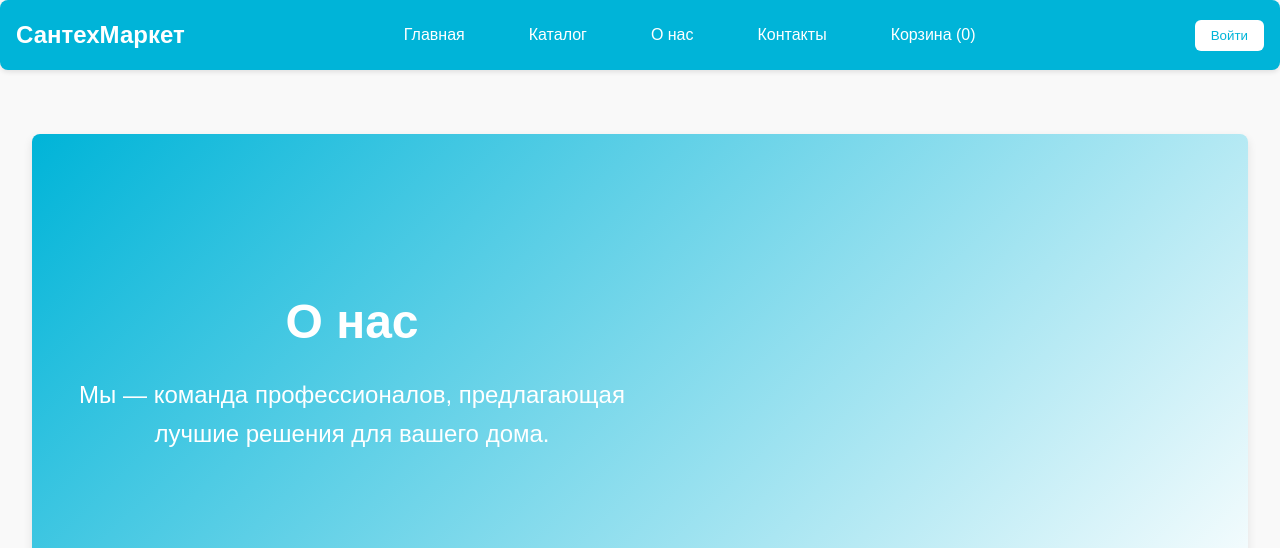
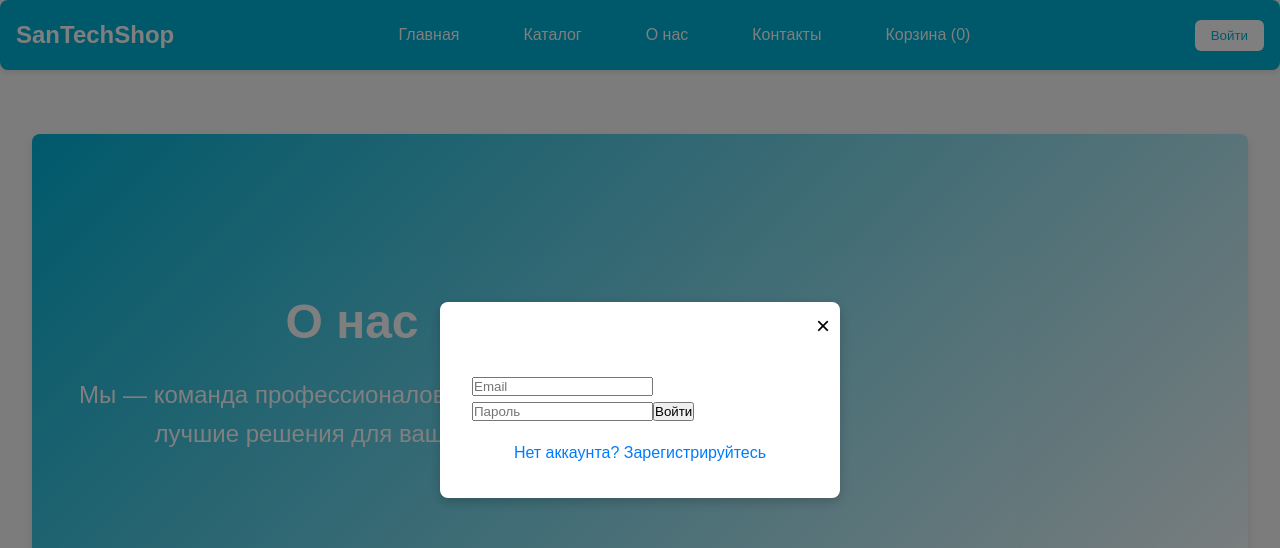
Before and after one commit to Pica6661/DIPLOM, a React (Vite) app in the folder frontend/: page /about in a window 1280 px wide. Shown: the top 548 px of the page. Built offline with nearby package versions, Linux system fonts and the light colour scheme.

Commit message:
ласт2

```diff
--- a/frontend/src/components/AuthModal.jsx
+++ b/frontend/src/components/AuthModal.jsx
@@ -1,28 +1,17 @@
 // src/components/AuthModal.jsx
 import React, { useState } from 'react';
 import PropTypes from 'prop-types';
-import { loginUser, registerUser } from '../services/authService'; // Импортируем отдельные функции
+import { loginUser, registerUser } from '../services/authService';
 import { useAuth } from '../hooks/useAuth';
-import { useNavigate } from 'react-router-dom';
 
 const AuthModal = ({ isOpen, onClose }) => {
   const [isLogin, setIsLogin] = useState(true);
-  const [formData, setFormData] = useState({
-    email: '',
-    password: '',
-    name: ''
-  });
+  const [formData, setFormData] = useState({ email: '', password: '' });
   const [error, setError] = useState('');
   const [loading, setLoading] = useState(false);
 
-  const { login } = useAuth();
-  const navigate = useNavigate();
-
   const handleChange = (e) => {
-    setFormData({
-      ...formData,
-      [e.target.name]: e.target.value
-    });
+    setFormData({ ...formData, [e.target.name]: e.target.value });
   };
 
   const handleSubmit = async (e) => {
@@ -32,22 +21,13 @@ const AuthModal = ({ isOpen, onClose }) => {
 
     try {
       if (isLogin) {
-        // Вход
-        const res = await loginUser({
-          email: formData.email,
-          password: formData.password
-        });
-
+        const res = await loginUser(formData);
         if (res?.user) {
-          login(res.user); // Сохраняем пользователя в контексте
-          onClose(); // Закрываем модальное окно
-          navigate('/profile'); // Перенаправляем в профиль
+          onClose();
         }
       } else {
-        // Регистрация
         await registerUser(formData);
-        setIsLogin(true); // Переключаемся на форму входа
-        setFormData({ ...formData, password: '' }); // Очищаем пароль
+        setIsLogin(true);
       }
     } catch (err) {
       setError('Ошибка при авторизации. Попробуйте ещё раз.');
@@ -55,8 +35,6 @@ const AuthModal = ({ isOpen, onClose }) => {
       setLoading(false);
     }
   };
-
-  if (!isOpen) return null;
 
   return (
     <div className="modal-overlay" onClick={onClose}>
@@ -69,18 +47,6 @@ const AuthModal = ({ isOpen, onClose }) => {
         {error && <p className="error">{error}</p>}
 
         <form onSubmit={handleSubmit}>
-          {!isLogin && (
-            <input
-              type="text"
-              name="name"
-              placeholder="Имя"
-              value={formData.name}
-              onChange={handleChange}
-              required={!isLogin}
-              disabled={loading}
-              autoComplete="name"
-            />
-          )}
           <input
             type="email"
             name="email"
@@ -116,7 +82,7 @@ const AuthModal = ({ isOpen, onClose }) => {
 
 AuthModal.propTypes = {
   isOpen: PropTypes.bool.isRequired,
-  onClose: PropTypes.func.isRequired
+  onClose: PropTypes.func.isRequired,
 };
 
 export default AuthModal;
--- a/frontend/src/components/Header.jsx
+++ b/frontend/src/components/Header.jsx
@@ -1,42 +1,45 @@
-// Header.jsx
-import React, { useState } from 'react';
+// src/components/Header.jsx
+import React, { useState, useEffect } from 'react';
 import { Link, useNavigate } from 'react-router-dom';
-import { useCart } from '../context/CartContext';
+import AuthModal from './AuthModal';
 import { useAuth } from '../hooks/useAuth';
-import AuthModal from './AuthModal';
 
-function Header() {
-  const { cartCount } = useCart();
+export default function Header() {
   const { user, logout } = useAuth();
   const navigate = useNavigate();
   const [isAuthModalOpen, setIsAuthModalOpen] = useState(false);
 
-  const handleLogout = () => {
-    logout();
-    navigate('/');
-  };
+  // Добавляем слушатель localStorage
+  useEffect(() => {
+    const handleStorageChange = () => {
+      window.dispatchEvent(new Event('storage'));
+    };
+
+    window.addEventListener('storage', handleStorageChange);
+    return () => window.removeEventListener('storage', handleStorageChange);
+  }, []);
 
   return (
     <header className="header">
-      <div className="logo">СантехМаркет</div>
+      <div className="logo">SanTechShop</div>
       <nav>
         <ul className="nav-links">
           <li><Link to="/">Главная</Link></li>
           <li><Link to="/catalog">Каталог</Link></li>
           <li><Link to="/about">О нас</Link></li>
           <li><Link to="/contacts">Контакты</Link></li>
-          <li><Link to="/cart">Корзина (<span id="cart-count">{cartCount}</span>)</Link></li>
+          <li><Link to="/cart">Корзина (<span id="cart-count">{0}</span>)</Link></li>
 
-          {/* Показываем ссылку на профиль, если пользователь авторизован */}
+          {/* Показываем профиль только если пользователь залогинен */}
           {user && (
-            <li><Link to="/profile">Профиль</Link></li>
+            <li><button onClick={() => navigate('/profile')}>Профиль</button></li>
           )}
         </ul>
       </nav>
 
       <div className="auth-buttons">
         {user ? (
-          <button onClick={handleLogout}>Выйти</button>
+          <button onClick={logout}>Выход</button>
         ) : (
           <button onClick={() => setIsAuthModalOpen(true)}>Войти</button>
         )}
@@ -46,5 +49,3 @@ function Header() {
     </header>
   );
 }
-
-export default Header;
--- a/frontend/src/hooks/useAuth.js
+++ b/frontend/src/hooks/useAuth.js
@@ -7,21 +7,34 @@ const loadUserFromLocalStorage = () => {
 };
 
 export const useAuth = () => {
-  const [user, setUser] = useState(loadUserFromLocalStorage);
+  const [user, setUser] = useState(loadUserFromLocalStorage());
   const [loading, setLoading] = useState(true);
 
+  // Подписка на событие storage
   useEffect(() => {
+    const updateUser = () => {
+      const currentUser = loadUserFromLocalStorage();
+      if (currentUser !== user) {
+        setUser(currentUser);
+      }
+    };
+
+    window.addEventListener('storage', updateUser);
     setTimeout(() => setLoading(false), 500);
+
+    return () => window.removeEventListener('storage', updateUser);
   }, []);
 
   const login = (userData) => {
     setUser(userData);
     localStorage.setItem('user', JSON.stringify(userData));
+    window.dispatchEvent(new StorageEvent('storage')); // Уведомляем другие компоненты
   };
 
   const logout = () => {
     setUser(null);
     localStorage.removeItem('user');
+    window.dispatchEvent(new StorageEvent('storage'));
   };
 
   return { user, loading, login, logout };
--- /dev/null
+++ b/frontend/src/styles/AuthModal.css
@@ -0,0 +1,83 @@
+/* src/styles/AuthModal.css */
+.modal-overlay {
+    position: fixed;
+    top: 0;
+    left: 0;
+    right: 0;
+    bottom: 0;
+    background-color: rgba(0, 0, 0, 0.5);
+    display: flex;
+    justify-content: center;
+    align-items: center;
+    z-index: 9999;
+  }
+
+  .modal-content {
+    background: #fff;
+    padding: 20px;
+    border-radius: 8px;
+    box-shadow: 0 4px 6px rgba(0, 0, 0, 0.1);
+    width: 400px;
+    max-width: 100%;
+    text-align: center;
+  }
+
+  .close-btn {
+    position: absolute;
+    top: 10px;
+    right: 10px;
+    font-size: 20px;
+    cursor: pointer;
+    background: none;
+    border: none;
+    color: #333;
+  }
+
+  .close-btn:hover {
+    color: #ff6b6b;
+  }
+
+  h2 {
+    margin-bottom: 20px;
+    font-size: 24px;
+  }
+
+  .error {
+    color: red;
+    margin-bottom: 10px;
+  }
+
+  form input {
+    width: 100%;
+    padding: 10px;
+    margin: 5px 0;
+    border: 1px solid #ccc;
+    border-radius: 4px;
+    font-size: 16px;
+  }
+
+  form button {
+    width: 100%;
+    padding: 10px;
+    margin-top: 10px;
+    background-color: #007bff;
+    color: white;
+    border: none;
+    border-radius: 4px;
+    font-size: 16px;
+    cursor: pointer;
+  }
+
+  form button:hover {
+    background-color: #0056b3;
+  }
+
+  .toggle-link {
+    margin-top: 10px;
+    color: #007bff;
+    cursor: pointer;
+  }
+
+  .toggle-link:hover {
+    text-decoration: underline;
+  }
```
